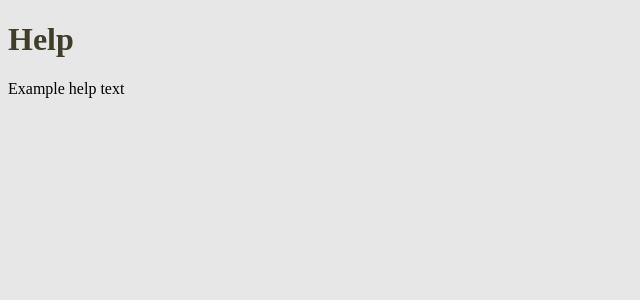
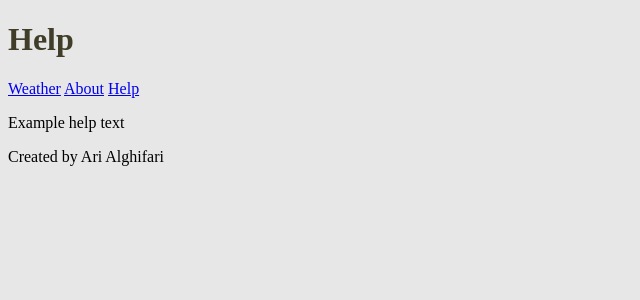
Before and after one commit to arialghifari/weather-app, a Node server app: page /help in a window 1280 px wide. Shown: the top 300 px of the page, without its empty margins (0-640 px from the left). Run offline with Node 20, Linux system fonts and the light colour scheme; some libraries are stand-ins or nearby versions.

Commit message:
setup hbs templating

```diff
--- a/web-server/package.json
+++ b/web-server/package.json
@@ -11,6 +11,7 @@
   "license": "ISC",
   "dependencies": {
     "express": "^4.17.1",
-    "hbs": "^4.1.2"
+    "hbs": "^4.1.2",
+    "nodemon": "^2.0.13"
   }
 }
--- a/web-server/src/app.js
+++ b/web-server/src/app.js
@@ -1,11 +1,20 @@
 const express = require('express');
 const path = require('path');
+const hbs = require('hbs');
 
 const app = express();
+
+// Define path for express config
 const publicDirectoryPath = path.join(__dirname, '../public');
+const viewsPath = path.join(__dirname, '../templates/views');
+const partialsPath = path.join(__dirname, '../templates/partials');
 
-app.set('view engine', 'hbs'); //using handlebars .hbs template for dynamic content
-app.set('views', path.join(__dirname, '../views'));
+// setup handlebars engine and views location
+app.set('view engine', 'hbs'); // using handlebars .hbs template for dynamic content
+app.set('views', viewsPath);
+hbs.registerPartials(partialsPath);
+
+// setup static directory to serve
 app.use(express.static(publicDirectoryPath));
 
 app.get('', (req, res) => {
@@ -25,7 +34,8 @@ app.get('/about', (req, res) => {
 app.get('/help', (req, res) => {
 	res.render('help', {
 		title: 'Help',
-		helpText: 'Example help text'
+		helpText: 'Example help text',
+		name: 'Ari Alghifari'
 	});
 });
 
--- /dev/null
+++ b/web-server/templates/partials/footer.hbs
@@ -0,0 +1 @@
+<p>Created by {{name}}</p>
--- /dev/null
+++ b/web-server/templates/partials/header.hbs
@@ -0,0 +1,7 @@
+<h1>{{title}}</h1>
+
+<div class="link">
+	<a href="/">Weather</a>
+	<a href="/about">About</a>
+	<a href="/help">Help</a>
+</div>
--- a/web-server/views/help.hbs
+++ b/web-server/templates/views/about.hbs
@@ -1,5 +1,6 @@
 <!DOCTYPE html>
 <html lang="en">
+
 <head>
 	<meta charset="UTF-8">
 	<meta http-equiv="X-UA-Compatible" content="IE=edge">
@@ -7,8 +8,11 @@
 	<link rel="stylesheet" href="css/style.css">
 	<title>Weather App - {{title}}</title>
 </head>
+
 <body>
-	<h1>{{title}}</h1>
-	<p>{{helpText}}</p>
+	{{>header}}
+	<img src="img/user.jpg" alt="user image">
+	{{>footer}}
 </body>
+
 </html>
--- a/web-server/views/about.hbs
+++ b/web-server/templates/views/help.hbs
@@ -1,6 +1,5 @@
 <!DOCTYPE html>
 <html lang="en">
-
 <head>
 	<meta charset="UTF-8">
 	<meta http-equiv="X-UA-Compatible" content="IE=edge">
@@ -8,11 +7,9 @@
 	<link rel="stylesheet" href="css/style.css">
 	<title>Weather App - {{title}}</title>
 </head>
-
 <body>
-	<h1>{{title}}</h1>
-	<img src="img/user.jpg" alt="user image">
-	<p>Created by {{name}}</p>
+	{{>header}}
+	<p>{{helpText}}</p>
+	{{>footer}}
 </body>
-
 </html>
--- a/web-server/views/index.hbs
+++ b/web-server/templates/views/index.hbs
@@ -8,7 +8,7 @@
 	<title>{{title}}</title>
 </head>
 <body>
-	<h1>{{title}}</h1>
-	<p>Created by {{name}}</p>
+	{{>header}}
+	{{>footer}}
 </body>
 </html>
```
Also changed, not shown: 1 other file.
